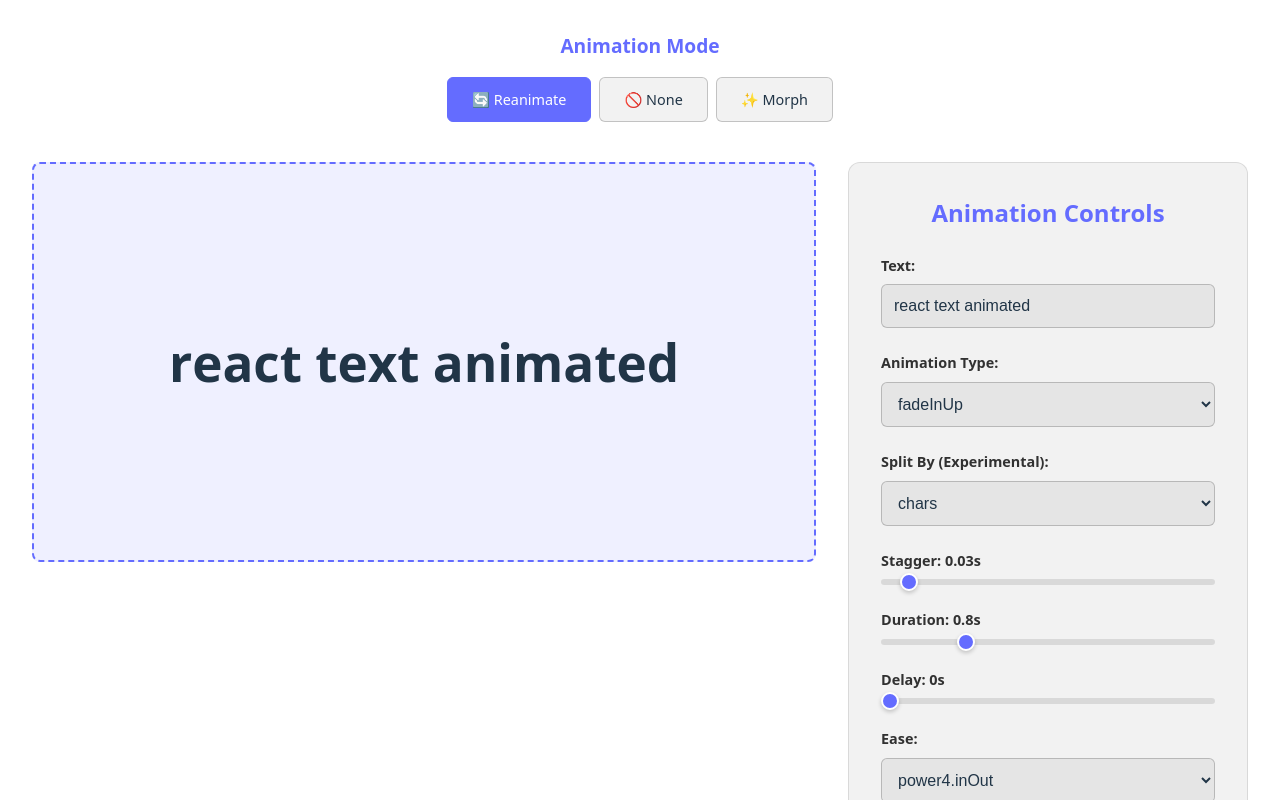
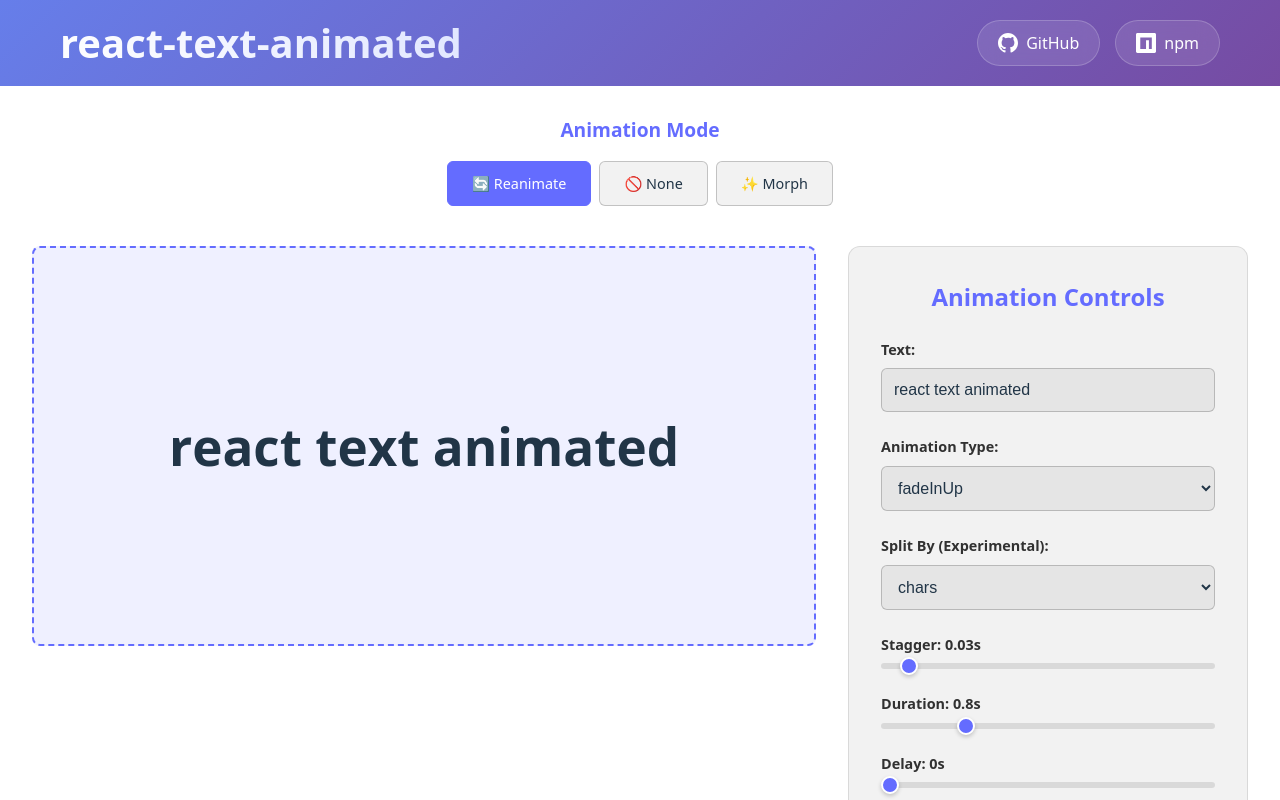
Before and after one commit to gs18004/react-text-animated, a React (Vite) app in the folder apps/playground/: page / in a window 1280 px wide. Shown: the top 800 px of the page. Built offline with nearby package versions, Linux system fonts and the light colour scheme.

Commit message:
feat(playground): add github and npm icon

```diff
--- a/apps/playground/src/App.module.css
+++ b/apps/playground/src/App.module.css
@@ -3,14 +3,72 @@
   display: flex;
   flex-direction: column;
   min-height: 100vh;
-  padding: 2rem;
+  padding: 0;
+  padding-bottom: 20px;
 }
+
+/* Header styles */
+.Header {
+  background: linear-gradient(135deg, #667eea 0%, #764ba2 100%);
+  color: white;
+  padding: 20px 0;
+  margin-bottom: 30px;
+}
+
+.HeaderContent {
+  max-width: 1200px;
+  margin: 0 auto;
+  padding: 0 20px;
+  display: flex;
+  justify-content: space-between;
+  align-items: center;
+  flex-wrap: wrap;
+  gap: 20px;
+}
+
+.Title {
+  font-size: 2.5rem;
+  font-weight: 700;
+  margin: 0;
+  background: linear-gradient(45deg, #fff, #e0e6ff);
+  -webkit-background-clip: text;
+  -webkit-text-fill-color: transparent;
+  background-clip: text;
+}
+
+.Links {
+  display: flex;
+  gap: 15px;
+}
+
+.LinkButton {
+  display: inline-flex;
+  align-items: center;
+  gap: 8px;
+  padding: 10px 20px;
+  background: rgba(255, 255, 255, 0.1);
+  color: white;
+  text-decoration: none;
+  border-radius: 25px;
+  font-weight: 500;
+  transition: all 0.3s ease;
+  backdrop-filter: blur(10px);
+  border: 1px solid rgba(255, 255, 255, 0.2);
+}
+
+.LinkButton:hover {
+  background: rgba(255, 255, 255, 0.2);
+  transform: translateY(-2px);
+  box-shadow: 0 5px 15px rgba(0, 0, 0, 0.2);
+}
+
 .Container {
   width: 100%;
   display: flex;
   flex-direction: column;
   gap: 2rem;
   margin: 0 auto;
+  padding: 0 2rem;
 }
 
 .AnimationDisplay {
@@ -180,6 +238,7 @@
 .TabGroup {
   margin-bottom: 2rem;
   text-align: center;
+  padding: 0 2rem;
 }
 
 .TabGroupTitle {
@@ -241,3 +300,27 @@
     color: white;
   }
 }
+
+/* Header responsive design */
+@media (max-width: 768px) {
+  .HeaderContent {
+    flex-direction: column;
+    text-align: center;
+  }
+
+  .Title {
+    font-size: 2rem;
+  }
+
+  .Links {
+    justify-content: center;
+  }
+
+  .Container {
+    padding: 0 1rem;
+  }
+
+  .TabGroup {
+    padding: 0 1rem;
+  }
+}
--- a/apps/playground/src/App.tsx
+++ b/apps/playground/src/App.tsx
@@ -3,6 +3,8 @@ import { animated } from 'react-text-animated';
 import type { AnimationType, SplitType } from 'react-text-animated';
 
 import styles from './App.module.css';
+import GitHub from './assets/github';
+import Npm from './assets/Npm';
 
 function App() {
   const [config, setConfig] = useState({
@@ -68,6 +70,33 @@ function App() {
 
   return (
     <div className={styles.App}>
+      {/* Header with links */}
+      <header className={styles.Header}>
+        <div className={styles.HeaderContent}>
+          <h1 className={styles.Title}>react-text-animated</h1>
+          <div className={styles.Links}>
+            <a
+              href="hhttps://github.com/gs18004/react-text-animated"
+              target="_blank"
+              rel="noopener noreferrer"
+              className={styles.LinkButton}
+            >
+              <GitHub />
+              GitHub
+            </a>
+            <a
+              href="https://www.npmjs.com/package/react-text-animated"
+              target="_blank"
+              rel="noopener noreferrer"
+              className={styles.LinkButton}
+            >
+              <Npm />
+              npm
+            </a>
+          </div>
+        </div>
+      </header>
+
       <div className={styles.TabGroup}>
         <h3 className={styles.TabGroupTitle}>Animation Mode</h3>
         <div className={styles.TabButtons}>
--- /dev/null
+++ b/apps/playground/src/assets/GitHub.tsx
@@ -0,0 +1,11 @@
+export default function GitHub() {
+  return (
+    <svg
+      style={{ width: '20px', height: '20px' }}
+      viewBox="0 0 24 24"
+      fill="currentColor"
+    >
+      <path d="M12 0C5.374 0 0 5.373 0 12 0 17.302 3.438 21.8 8.207 23.387c.599.111.793-.261.793-.577v-2.234c-3.338.726-4.033-1.416-4.033-1.416-.546-1.387-1.333-1.756-1.333-1.756-1.089-.745.083-.729.083-.729 1.205.084 1.839 1.237 1.839 1.237 1.07 1.834 2.807 1.304 3.492.997.107-.775.418-1.305.762-1.604-2.665-.305-5.467-1.334-5.467-5.931 0-1.311.469-2.381 1.236-3.221-.124-.303-.535-1.524.117-3.176 0 0 1.008-.322 3.301 1.23A11.509 11.509 0 0112 5.803c1.02.005 2.047.138 3.006.404 2.291-1.552 3.297-1.23 3.297-1.23.653 1.653.242 2.874.118 3.176.77.84 1.235 1.911 1.235 3.221 0 4.609-2.807 5.624-5.479 5.921.43.372.823 1.102.823 2.222v3.293c0 .319.192.694.801.576C20.566 21.797 24 17.3 24 12c0-6.627-5.373-12-12-12z" />
+    </svg>
+  );
+}
--- /dev/null
+++ b/apps/playground/src/assets/Npm.tsx
@@ -0,0 +1,11 @@
+export default function Npm() {
+  return (
+    <svg
+      style={{ width: '20px', height: '20px' }}
+      viewBox="0 0 24 24"
+      fill="currentColor"
+    >
+      <path d="M1.763 0C.786 0 0 .786 0 1.763v20.474C0 23.214.786 24 1.763 24h20.474c.977 0 1.763-.786 1.763-1.763V1.763C24 .786 23.214 0 22.237 0H1.763zM5.13 5.323l13.837.019-.009 13.836h-3.464l.01-10.382h-3.456L12.04 19.17H5.113z" />
+    </svg>
+  );
+}
```
